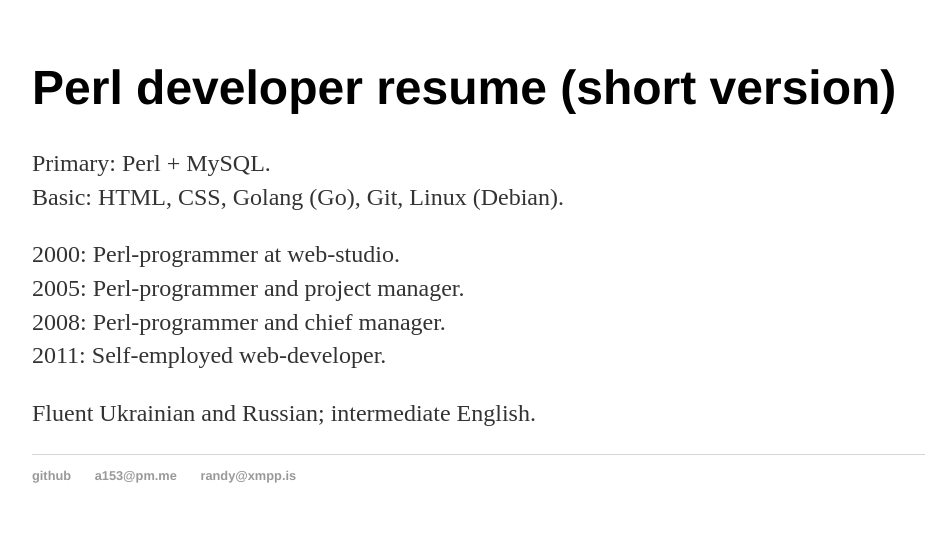
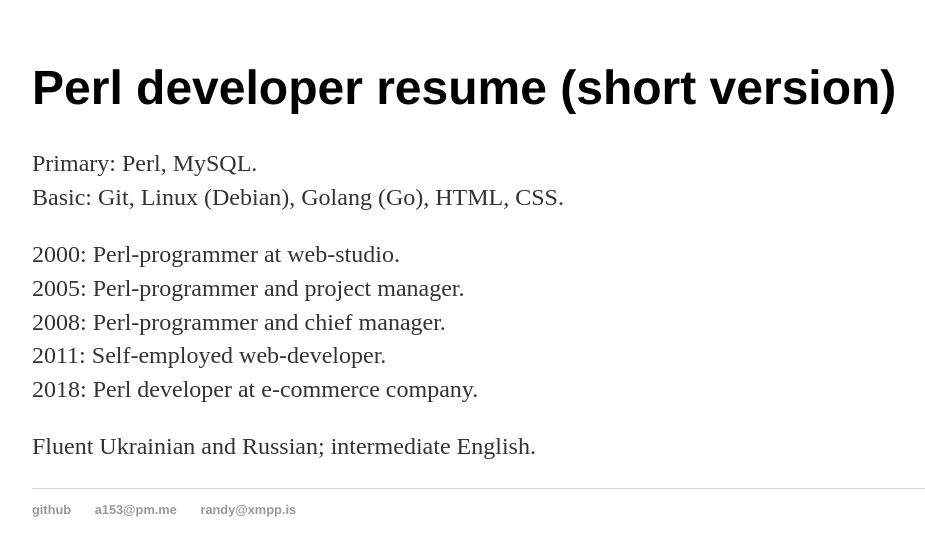
Before and after one commit to aa153/aa153.github.io, a Jekyll site: the page built from index.html, in a window 1280 px wide. Shown: the top 556 px of the page, without its empty margins (160-1085 px from the left). Built offline with Jekyll 4.4.1, drawn with Linux system fonts in a browser that asks for light colours.

Commit message:
Update index.html

```diff
--- a/index.html
+++ b/index.html
@@ -5,14 +5,15 @@ title: Perl developer resume
 	<div class="blurb">
 	<h1>Perl developer resume (short version)</h1>
 	<p>
-		Primary: Perl + MySQL.<br>
-		Basic: HTML, CSS, Golang (Go), Git, Linux (Debian).<br>
+		Primary: Perl, MySQL.<br>
+		Basic: Git, Linux (Debian), Golang (Go), HTML, CSS.<br>
 	</p>
 	<p>
 		2000: Perl-programmer at web-studio.<br>
 		2005: Perl-programmer and project manager.<br>
 		2008: Perl-programmer and chief manager.<br>
 		2011: Self-employed web-developer.<br>
+		2018: Perl developer at e-commerce company.<br>
 	</p>
 	<p>
 		Fluent Ukrainian and Russian; intermediate English.
```
